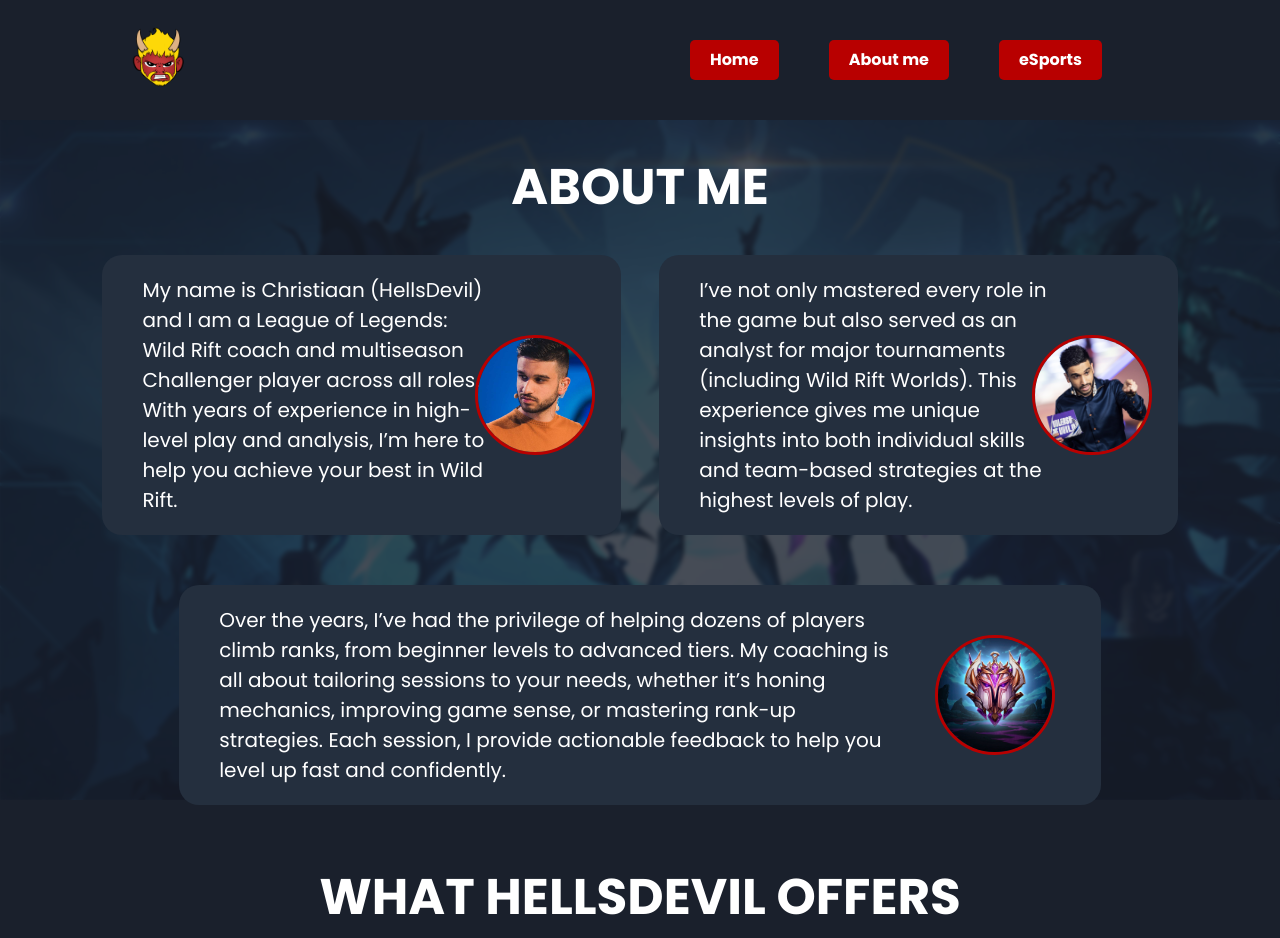
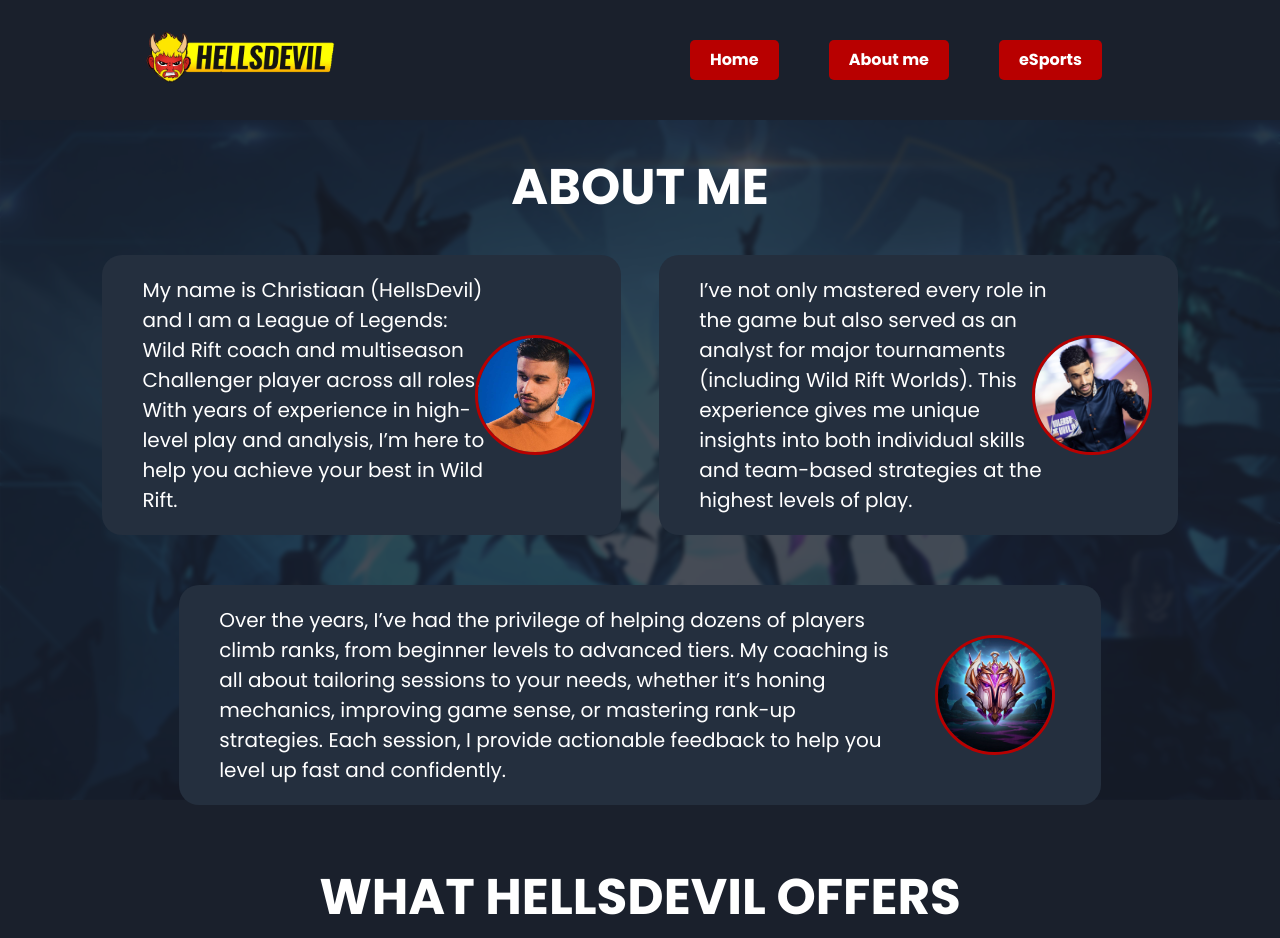
Before and after one commit to KhusniddinovUz/hellsdevil, a plain HTML site: page about.html in a window 1280 px wide. Shown: the top 938 px of the page. Drawn offline with Linux system fonts and the light colour scheme.

Commit message:
change the logo

```diff
--- a/about.html
+++ b/about.html
@@ -19,7 +19,7 @@
 <body onscroll="scrolled()">
 <nav id="navbar">
     <div>
-        <img src="logo.png" alt="logo" width="60px" height="60px">
+        <img src="icon.PNG" alt="logo" height="60px">
     </div>
     <div class="menu">
         <a href="index.html">Home</a>
```
Also changed, not shown: index.html (+1 -1 lines), icon.PNG (added).
